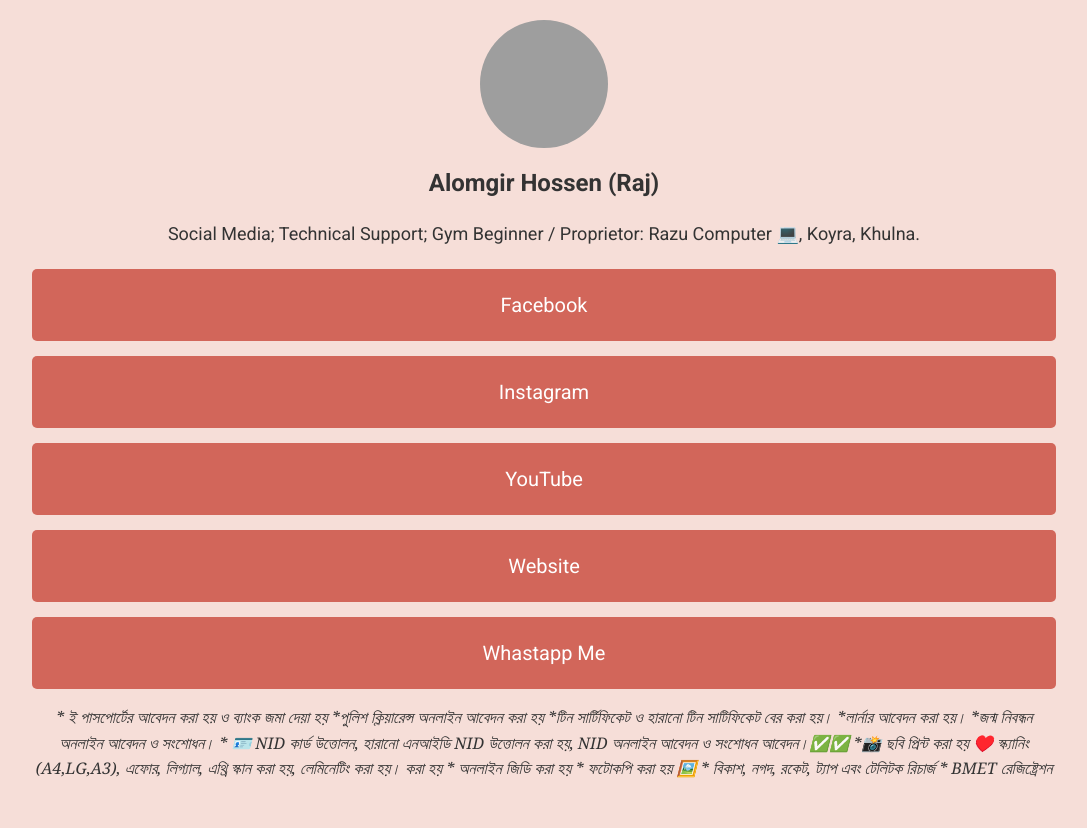
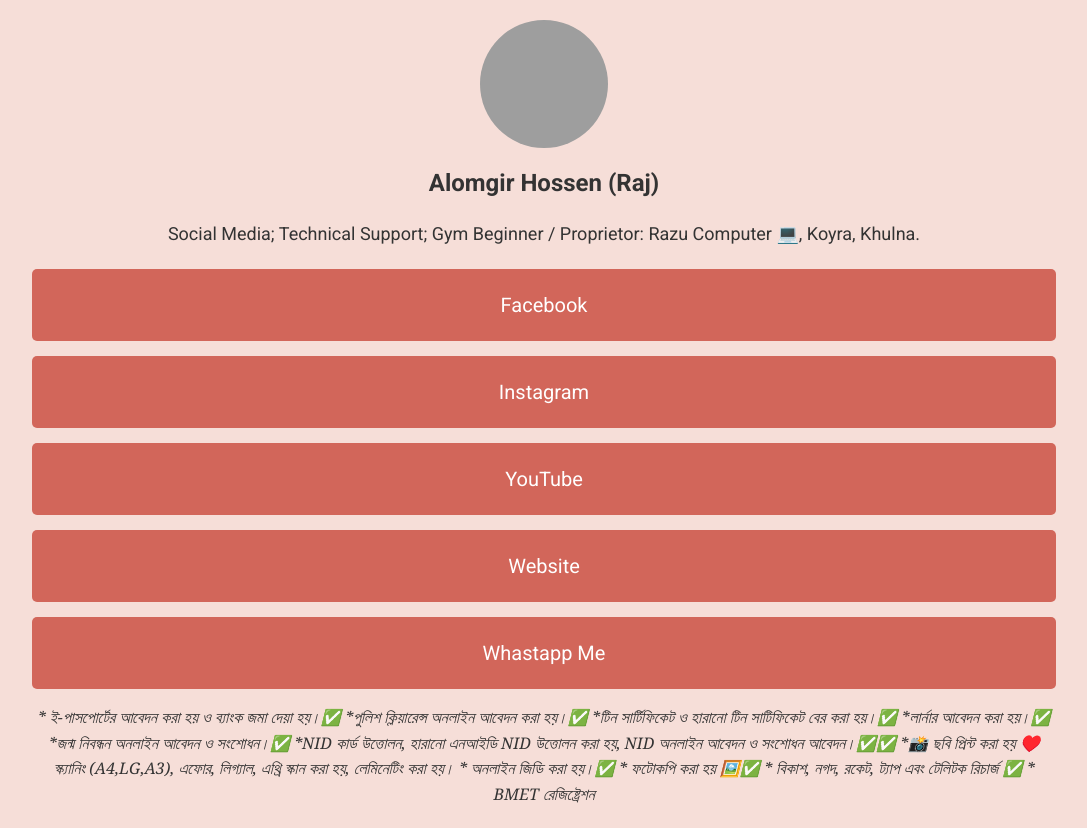
Before and after one commit to rumikoyra/mybizcard, a plain HTML site: page index.html in a window 1280 px wide. Shown: the whole page, without its empty margins (96-1183 px from the left). Before the commit the page ends 802 px from the top, so only its background shows below. Drawn offline with Linux system fonts and the light colour scheme; grey boxes are pictures that could not be loaded.

Commit message:
Update index.html

```diff
--- a/index.html
+++ b/index.html
@@ -38,16 +38,16 @@
         </li>
 
         <div class="footer">
-          <p>* ই পাসপোর্টের আবেদন করা হয় ও ব্যাংক জমা দেয়া হয়
-*পুলিশ ক্লিয়ারেন্স অনলাইন আবেদন করা হয়
-*টিন সার্টিফিকেট ও হারানো টিন সাটিফিকেট  বের করা হয়।
-*লার্নার আবেদন করা হয়।
-*জন্ম নিবন্ধন অনলাইন আবেদন ও সংশোধন।
-*  🪪 NID কার্ড উত্তোলন, হারানো এনআইডি NID উত্তোলন করা হয়, NID অনলাইন আবেদন ও সংশোধন আবেদন।✅✅
-*📸 ছবি প্রিন্ট করা হয় ♥️ স্ক্যানিং (A4,LG,A3), এফোর, লিগ্যাল, এথ্রি স্কান করা হয়,  লেমিনেটিং করা হয়। করা হয়
-* অনলাইন জিডি করা হয়
-*  ফটোকপি করা হয় 🖼️
-* বিকাশ, নগদ, রকেট, ট্যাপ এবং টেলিটক রিচার্জ
+          <p>* ই-পাসপোর্টের আবেদন করা হয় ও ব্যাংক জমা দেয়া হয়।✅
+*পুলিশ ক্লিয়ারেন্স অনলাইন আবেদন করা হয়।✅
+*টিন সার্টিফিকেট ও হারানো টিন সাটিফিকেট  বের করা হয়।✅
+*লার্নার আবেদন করা হয়।✅
+*জন্ম নিবন্ধন অনলাইন আবেদন ও সংশোধন।✅
+*NID কার্ড উত্তোলন, হারানো এনআইডি NID উত্তোলন করা হয়, NID অনলাইন আবেদন ও সংশোধন আবেদন।✅✅
+*📸 ছবি প্রিন্ট করা হয় ♥️ স্ক্যানিং (A4,LG,A3), এফোর, লিগ্যাল, এথ্রি স্কান করা হয়,  লেমিনেটিং করা হয়।
+* অনলাইন জিডি করা হয়।✅
+* ফটোকপি করা হয় 🖼️✅
+* বিকাশ, নগদ, রকেট, ট্যাপ এবং টেলিটক রিচার্জ ✅
 * BMET রেজিষ্ট্রেশন</p>
         </div>
 
```
